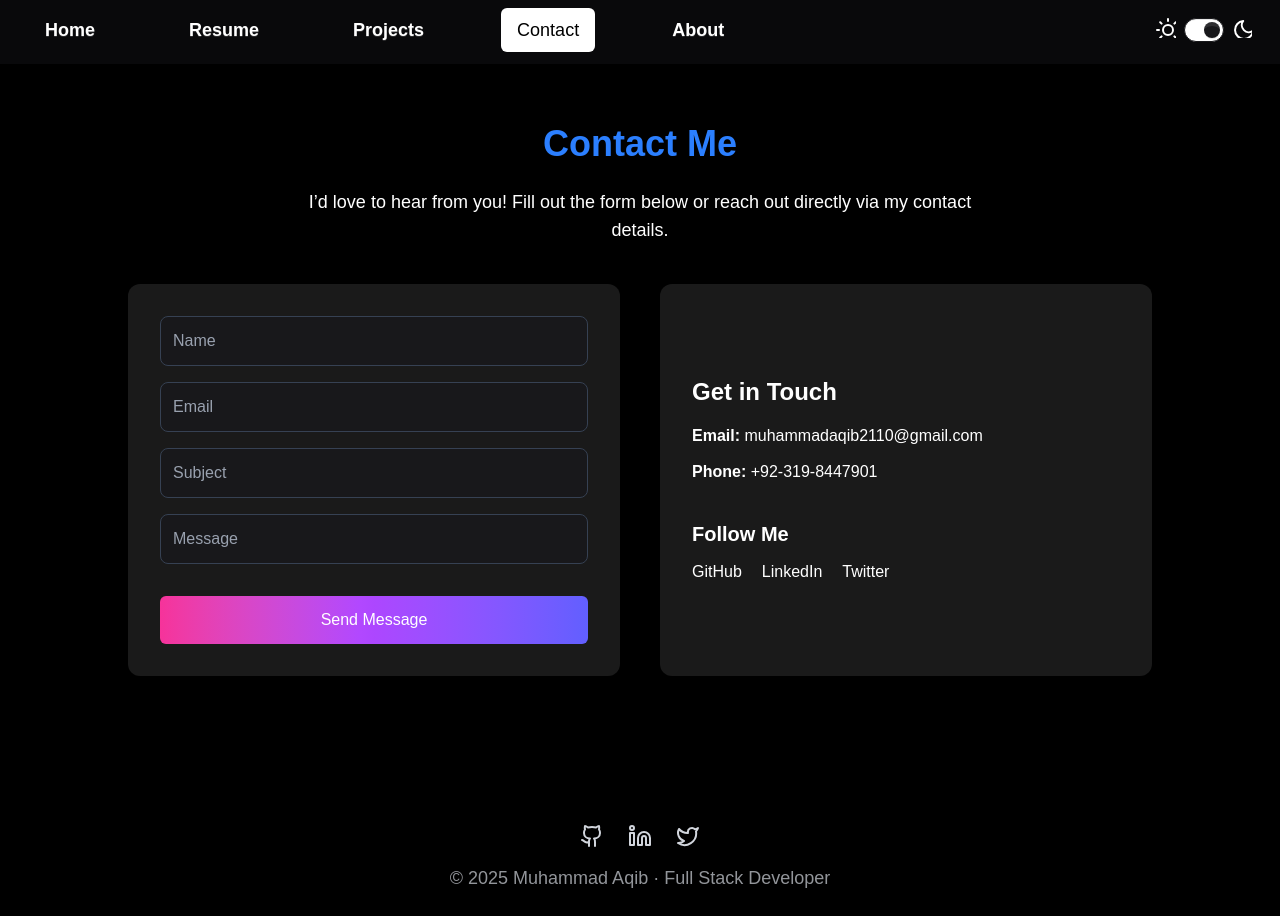
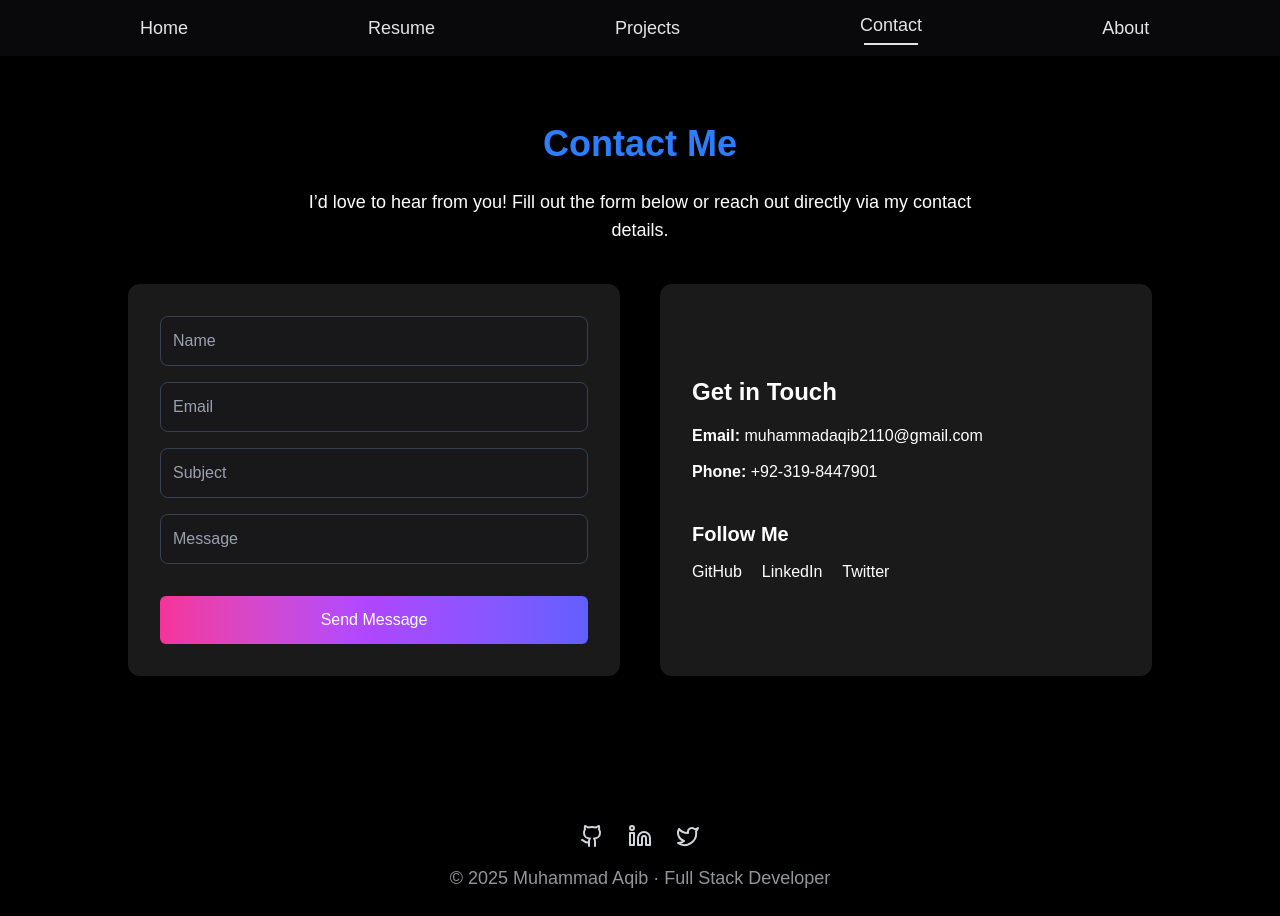
Before and after one commit to Aqib2110/my_portfolio, a Next.js app: page /contact in a window 1280 px wide. Built offline with nearby package versions, Linux system fonts and the light colour scheme.

Commit message:
added animations

```diff
--- a/app/components/Contact.tsx
+++ b/app/components/Contact.tsx
@@ -105,7 +105,7 @@ const Contact: React.FC = () => {
 
   return (
     <section
-      className={`min-h-screen flex flex-col items-center justify-center px-6 py-12 ${
+      className={`min-h-screen flex flex-col items-center justify-center px-6 py-15 ${
         isDarkMode ? "bg-black text-white" : "bg-white text-black"
       }`}
     >
--- a/app/components/ContextAPI.tsx
+++ b/app/components/ContextAPI.tsx
@@ -20,6 +20,7 @@ const ContextAPI = ({children}: {children: React.ReactNode}) => {
   const [isDarkMode, setIsDarkMode] = useState<boolean>(true);
   const [nav, setNav] = useState<string>("");
    useEffect(() => {
+    if(window.innerWidth <= 768) setIsDarkMode(false);
     if (typeof window !== "undefined") {
       const path = window.location.pathname;
       if (path === "/") setNav("Home");
--- a/app/components/Hero.tsx
+++ b/app/components/Hero.tsx
@@ -93,7 +93,7 @@ const Hero = ({ isDarkMode }: HeroProps) => {
               <Link href="/resume">
                 <button
                   type="button"
-                  className="xl:text-lg text-auto bg-gradient-to-r w-full from-pink-500 via-purple-500 to-indigo-500 rounded-md cursor-pointer py-2 hover:bg-purple-600 text-white"
+                  className="xl:text-lg pointer-events-auto text-auto bg-gradient-to-r w-full from-pink-500 via-purple-500 to-indigo-500 rounded-md cursor-pointer py-2 hover:bg-purple-600 text-white"
                 >
                   Download Resume
                 </button>
@@ -104,7 +104,7 @@ const Hero = ({ isDarkMode }: HeroProps) => {
               <Link href="/contact">
                 <button
                   type="button"
-                  className={`btn xl:text-lg w-full ${
+                  className={`btn pointer-events-auto xl:text-lg w-full ${
                     isDarkMode ? "bg-white text-black" : "bg-black text-white"
                   }`}
                 >
--- a/app/components/Home.tsx
+++ b/app/components/Home.tsx
@@ -12,14 +12,14 @@
     const { isDarkMode } = useContext(MyContext);
 
     return (
-      <div className={`min-h-screen  pt-16 ${isDarkMode ? "bg-black" : "bg-white"}`}>
+      <div className={`min-h-screen  pt-14 ${isDarkMode ? "bg-black" : "bg-white"}`}>
         <div className="flex h-full  w-full">
 {/* px-10           */}
           <div className="flex w-full flex-col">
 
 
 
-         <div className="min-h-screen w-full">
+         <div className="min-h-screen  w-full">
             {/* <Hero isDarkMode={isDarkMode} />
 
 
--- a/app/components/MergeComponenets.tsx
+++ b/app/components/MergeComponenets.tsx
@@ -277,8 +277,8 @@ export default function BackgroundAnimation() {
 
   return (
     <div className="relative h-full w-full bg-bg-[#0a0a0a]">
-      <div ref={canvasRef} className="overflow-hidden absolute inset-0 h-full w-full  z-10" />
-      <div className="fixed top-0 left-0 w-full h-full bg-black/40 z-20 pointer-events-none" />
+      <div ref={canvasRef} className="overflow-hidden md:block hidden absolute inset-0 h-full w-full  z-10" />
+      <div className="fixed top-0 left-0 md:block hidden w-full h-full bg-black/40 z-20 pointer-events-none" />
        <div className='z-30 relative pointer-events-none px-5 sm:px-10 md:px-20 lg:px-27 xl:px-35'>
            <Hero isDarkMode={isDarkMode} />
 
--- a/app/components/MyProjects.tsx
+++ b/app/components/MyProjects.tsx
@@ -67,7 +67,7 @@ const Projects = () => {
 
   return (
     <section
-      className={`min-h-screen pt-16 py-12 px-6 ${
+      className={`min-h-screen py-16 px-6 ${
         isDarkMode ? "bg-black text-white" : "bg-white text-black"
       }`}
     >
--- a/app/components/Navbar.tsx
+++ b/app/components/Navbar.tsx
@@ -41,23 +41,28 @@ const Navbar = () => {
   const toggleDarkMode = () => setIsDarkMode(!isDarkMode);
   const handleClick = () => setSideBar((prev) => !prev);
 
-  const NavButton = ({ item, closeSidebar }: { item: NavItem; closeSidebar?: boolean }) => (
-    <Link href={item.href}>
-      <button
-        className={`text-auto xl:text-lg ${getButtonClass(isDarkMode, nav === item.name)}`}
+ const NavButton = ({ item, closeSidebar }:{item:NavItem; closeSidebar?: boolean}) => (
+  <Link
+    href={item.href}
     onClick={() => {
       setNav(item.name);
       if (closeSidebar) handleClick();
     }}
+    className="flex flex-col gap-1 cursor-pointer"
   >
+    <span className="text-auto xl:text-lg">
       {item.name}
-      </button>
+    </span>
+
+    <span className={`w-full ${nav === item.name ? "flex" : "hidden"} px-1 justify-center items-center`}>
+      <span className="bg-white border w-full"></span>
+    </span>
   </Link>
 );
 
   return (
     <div className="fixed z-40  w-full">
-      {/* <div
+      <div
         className={`flex flex-col ${
           sideBar ? "translate-x-0" : "-translate-x-full"
         } h-screen border w-3/4 ${isDarkMode ? "bg-black" : "bg-white"} fixed z-50 top-0 left-0 py-15 items-center gap-5 transition-transform`}
@@ -76,21 +81,30 @@ const Navbar = () => {
 
       <div className="block md:hidden">
         <MobNavbar handleClick={handleClick} />
-      </div> */}
+      </div>
 
       <div
-        className={`navbar flex justify-center items-center hidden md:block ${
+        className={`h-14 flex  auto md:px-20 lg:px-27 xl:px-35 justify-center items-center hidden md:block ${
           isDarkMode ? "bg-neutral text-neutral-content" : "bg-zinc-100"
         }`}
       >
-        <div className="flex  justify-between items-center px-3 sm:px-2 md:px-5 w-full">
-          <div className="flex  items-center gap-3 md:gap-8 lg:gap-10 xl:gap-15">
+        <div className="flex  h-full gap-10 justify-between tems-center  w-full">
+          <div className="flex w-full items-center justify-start md:gap-30 gap-3  xl:gap-45">
             {navItems.map((item) => (
+              // <div key={item.name} className="flex flex-col items-center gap-1">
                <NavButton key={item.name} item={item} />
+
+
+
+
+
+              // </div>
+
             ))}
+
           </div>
 
-          <div className="flex items-center  gap-10">
+          {/* <div className="flex items-center  gap-10">
             <label className="flex cursor-pointer gap-2">
               <svg
                 xmlns="http://www.w3.org/2000/svg"
@@ -124,7 +138,7 @@ const Navbar = () => {
                 <path d="M21 12.79A9 9 0 1 1 11.21 3 7 7 0 0 0 21 12.79z"></path>
               </svg>
             </label>
-          </div>
+          </div> */}
         </div>
       </div>
     </div>
--- a/app/components/Skills.tsx
+++ b/app/components/Skills.tsx
@@ -3,6 +3,9 @@ import React, { useMemo } from "react";
 import dynamic from "next/dynamic";
 import Image from "next/image";
 import { Variants } from "framer-motion";
+import Tooltip from '@mui/material/Tooltip';
+import { IconButton } from "@mui/material";
+
 import { JSX } from "react";
 const MotionDiv = dynamic(
   () => import("framer-motion").then((mod) => mod.motion.div),
@@ -161,7 +164,7 @@ const Skills: React.FC<SkillsProps> = ({ isDarkMode }) => {
       <h2 className="text-3xl py-3 text-center md:text-start font-bold text-blue-500">
         My Skills
       </h2>
-      <div className="grid grid-cols-2 sm:grid-cols-3 md:grid-cols-4 lg:grid-cols-5 gap-4">
+      <div className="grid grid-cols-2 py-4 sm:grid-cols-3 md:grid-cols-4 lg:grid-cols-5 gap-4">
         {skills.map((skill, index) => (
           <MotionDiv
             key={skill.name}
@@ -169,10 +172,39 @@ const Skills: React.FC<SkillsProps> = ({ isDarkMode }) => {
             variants={fadeInUpVariant}
             className={`${
               isDarkMode ? "bg-[#1a1a1a] text-white" : "bg-[#f5f5f5] text-black"
-            } flex flex-col gap-1 items-center justify-center rounded-md p-3`}
+            } flex flex-col gap-1 pointer-events-auto items-center justify-center rounded-md p-3`}
           >
-            {skill.icon}
-            <span>{skill.name}</span>
+
+
+
+<Tooltip
+  title={skill.name}
+  placement="top"
+  arrow
+  slotProps={{
+    tooltip: {
+      sx: {
+        backgroundColor: "black",
+        color: "#fff",
+      },
+    },
+    arrow: {
+      sx: {
+        color: "black",
+      },
+    },
+  }}
+>
+  <IconButton>
+    {skill.icon}
+  </IconButton>
+</Tooltip>
+
+
+
+
+
+            {/* <span>{skill.name}</span> */}
           </MotionDiv>
         ))}
       </div>
--- a/package.json
+++ b/package.json
@@ -12,6 +12,9 @@
   "dependencies": {
     "@emailjs/browser": "^4.4.1",
     "@emotion/is-prop-valid": "^1.4.0",
+    "@emotion/react": "^11.14.0",
+    "@emotion/styled": "^11.14.1",
+    "@mui/material": "^9.0.0",
     "@next/bundle-analyzer": "^15.5.3",
     "@types/matter-js": "^0.20.2",
     "emailjs-com": "^3.2.0",
```
Also changed, not shown: app/components/AboutMe.tsx (+6 -8 lines), 1 other file (tests, documents, lock files or other folders). Lines whose indentation alone changed are shown as unchanged.
